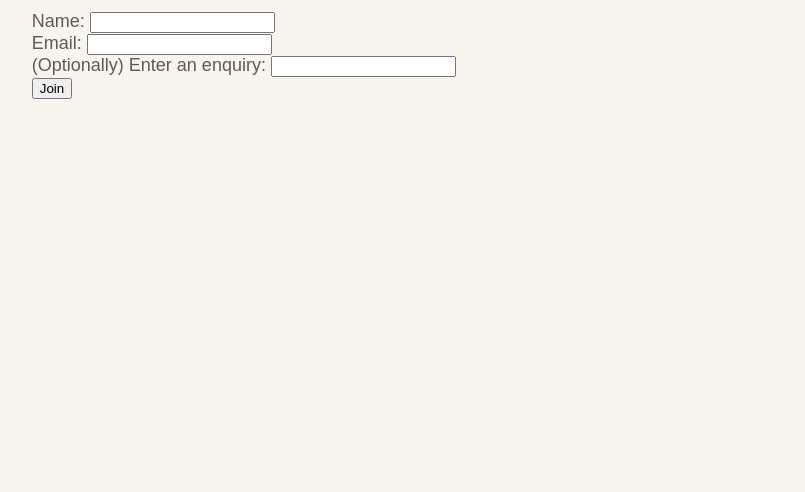
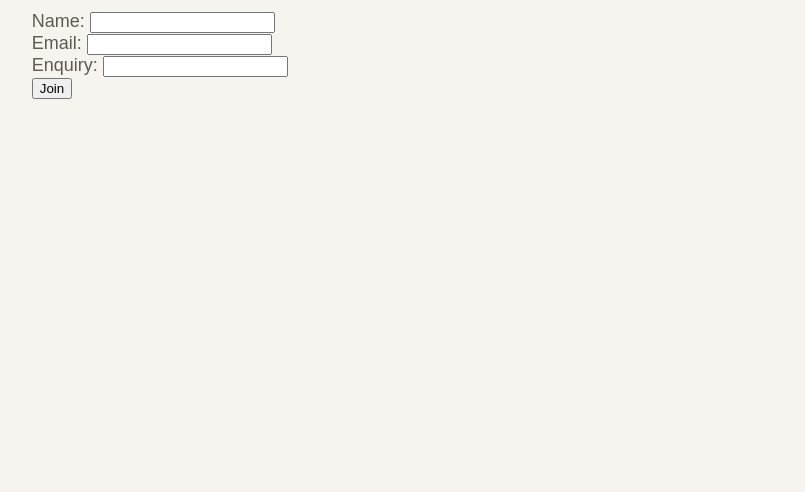
Before and after one commit to jbutcher5/futurethought, a plain HTML site: page about.html in a window 1280 px wide. Shown: the part 308-800 px from the top of the page, without its empty margins (229-1034 px from the left). Drawn offline with Linux system fonts and the light colour scheme.

Commit message:
Remove excess text of enquiry label

```diff
--- a/about.html
+++ b/about.html
@@ -23,7 +23,7 @@
                 <input type="email" name="email" id="email" required>
             </div>
             <div>
-                <label for="enquiry">(Optionally) Enter an enquiry: </label>
+                <label for="enquiry">Enquiry: </label>
                 <input type="text" name="enquiry" id="enquiry">
             </div>
             <div>
```
